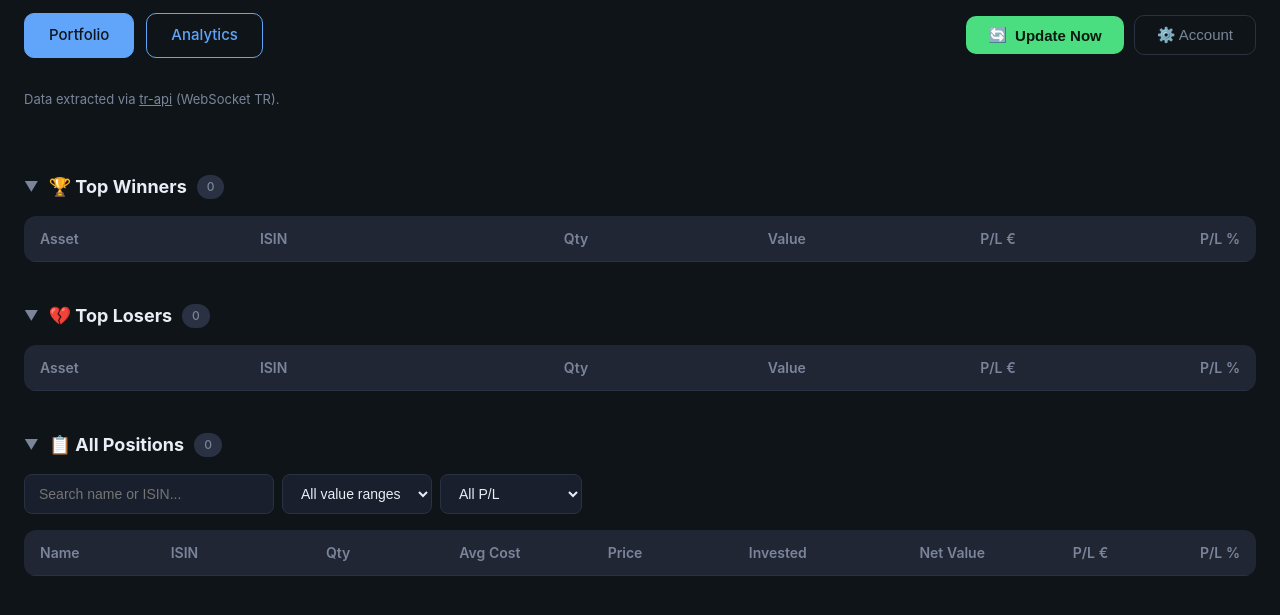
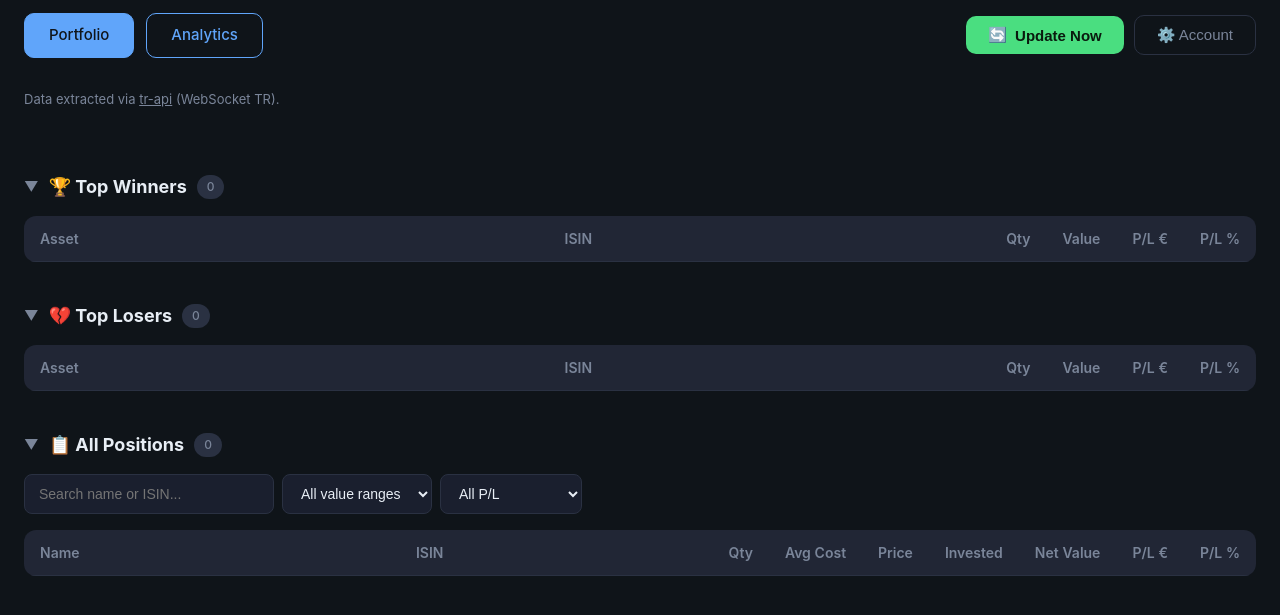
Before and after one commit to cdamken/trade-republic-dashboard, a plain HTML site: page app/index.html in a window 1280 px wide. Shown: the part 69-684 px from the top of the page. Drawn offline with Linux system fonts and the light colour scheme; no server answers.

Commit message:
css: shrink-to-content numeric columns so tables don't spread out
Removing the broken table-layout: fixed widths a couple of commits ago
fixed the empty-space-on-the-right problem, but introduced the
opposite issue on the 6-column Top Winners / Top Losers tables: auto
layout with short numeric values (€71.61, +111.9%, 0.7911) distributed
the slack evenly across all columns, leaving huge gaps between cells.

Standard CSS fix: width: 1% + white-space: nowrap on the .num cells.
The browser can't make them smaller than their content, so they end
up tight; the remaining width spills into the only columns without
explicit width (Asset, ISIN), which absorb the slack as long-text
columns naturally do.

User-reported: "los espacios estan muy grandes en owncloud" (the
ownCloud port shows the same symptom — fixing both in lockstep).

```diff
--- a/app/index.html
+++ b/app/index.html
@@ -77,7 +77,10 @@ th { background: rgba(255,255,255,0.03); color: var(--muted);
   font-weight: 600; cursor: pointer; user-select: none; }
 th:hover { color: var(--text); }
 tr:hover { background: rgba(255,255,255,0.02); }
-.num { text-align: right; font-variant-numeric: tabular-nums; white-space: nowrap; }
+/* width: 1% + nowrap = shrink-to-content so short numeric values don't
+   force the row to spread evenly across the table; the slack lands on
+   the Asset/ISIN columns instead. */
+.num { text-align: right; font-variant-numeric: tabular-nums; white-space: nowrap; width: 1%; }
 .pos { color: var(--green); }
 .neg { color: var(--red); }
 
```
